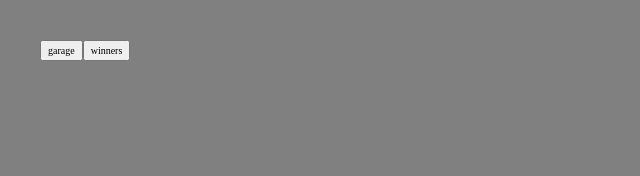
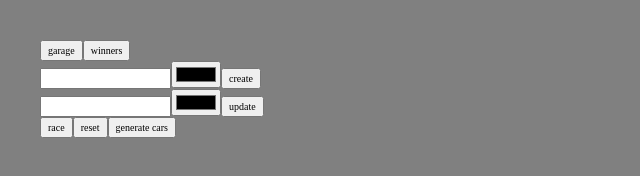
Before and after one commit to Luferov1/JS-RS-stage1, a website built with webpack: page async-race/src/index.html in a window 1280 px wide. Shown: the whole page, without its empty margins (0-640 px from the left). Built offline with nearby package versions, Linux system fonts and the light colour scheme.

Commit message:
feat: add buttons container

```diff
--- a/async-race/src/app/abstract/enums/button-classNames-enum.ts
+++ b/async-race/src/app/abstract/enums/button-classNames-enum.ts
@@ -1,6 +1,7 @@
 enum ButtonClassNames {
   basic = 'button',
   big = 'button_big',
+  long = 'button-long',
   yellow = 'button_yellow',
   blue = 'button_blue',
   active = 'button_active',
--- /dev/null
+++ b/async-race/src/app/abstract/enums/button-text-enum.ts
@@ -0,0 +1,11 @@
+enum ButtonText {
+  create = 'create',
+  update = 'update',
+  race = 'race',
+  reset = 'reset',
+  generateCars = 'generate cars',
+  select = 'select',
+  remove = 'remove',
+}
+
+export default ButtonText;
--- /dev/null
+++ b/async-race/src/app/abstract/enums/garage-page-classNames-enum.ts
@@ -0,0 +1,7 @@
+enum GaragePageClassNames {
+  main = 'main',
+  formsContainer = 'forms-container',
+  buttonsContainer = 'buttons-container',
+}
+
+export default GaragePageClassNames;
--- a/async-race/src/app/app.scss
+++ b/async-race/src/app/app.scss
@@ -2,6 +2,7 @@
 
 .header {
   display: flex;
-  justify-content: space-around;
-  width: 300px;
+  justify-content: space-between;
+  width: 250px;
+  margin-bottom: 3vh;
 }
--- a/async-race/src/app/app.ts
+++ b/async-race/src/app/app.ts
@@ -2,6 +2,7 @@ import elementCreator from './abstract/functions/element-creator-func';
 import PageName from './abstract/enums/page-name-enum';
 import ButtonClassNames from './abstract/enums/button-classNames-enum';
 import TagNames from './abstract/enums/tag-names-enum';
+import GaragePage from './pages/garage/garage-page';
 import './app.scss';
 
 class App {
@@ -9,7 +10,7 @@ class App {
     activePage: PageName.garage,
   };
 
-  container: HTMLElement;
+  private container: HTMLElement;
 
   constructor() {
     this.container = document.body;
@@ -40,12 +41,21 @@ class App {
     return header;
   }
 
-  // private drawPage(page) {
-
-  // }
+  private drawPage() {
+    let page: HTMLElement;
+    if (App.params.activePage === PageName.garage) {
+      const garagePage = new GaragePage();
+      page = garagePage.render();
+    } else {
+      const garagePage = new GaragePage();
+      page = garagePage.render();
+    }
+    return page;
+  }
 
   run() {
     this.container.append(this.drawHeaderButtons());
+    this.container.append(this.drawPage());
   }
 }
 
--- a/async-race/src/app/pages/garage/components/inputs-Form/inputs-form.ts
+++ b/async-race/src/app/pages/garage/components/inputs-Form/inputs-form.ts
@@ -1,13 +1,13 @@
-import elementCreator from '@/app/abstract/functions/element-creator-func';
-import TagNames from '@/app/abstract/enums/tag-names-enum';
-import InputTypes from '@/app/abstract/enums/input-types-enum';
-import FormClassNames from '@/app/abstract/enums/form-classNames-enum';
-import ButtonClassNames from '@/app/abstract/enums/button-classNames-enum';
+import elementCreator from '../../../../abstract/functions/element-creator-func';
+import TagNames from '../../../../abstract/enums/tag-names-enum';
+import InputTypes from '../../../../abstract/enums/input-types-enum';
+import FormClassNames from '../../../../abstract/enums/form-classNames-enum';
+import ButtonClassNames from '../../../../abstract/enums/button-classNames-enum';
 import './inputs-form.scss';
 
 class InputsForm {
-  container: HTMLFormElement;
-  buttonText: string;
+  private container: HTMLFormElement;
+  private buttonText: string;
 
   constructor(buttonText: string) {
     this.container =
--- a/async-race/src/app/pages/garage/garage-page.scss
+++ b/async-race/src/app/pages/garage/garage-page.scss
@@ -0,0 +1,22 @@
+.buttons-container {
+  display: flex;
+  flex-wrap: wrap;
+  justify-content: space-between;
+  width: 350px;
+  height: 150px;
+
+  .forms-container {
+    display: flex;
+    flex-direction: column;
+    width: 100%;
+
+    .form_create, .form_update {
+      display: flex;
+      justify-content: space-between;
+
+      .form__text-input {
+        width: 50%;
+      }
+    }
+  }
+}
--- a/async-race/src/app/pages/garage/garage-page.ts
+++ b/async-race/src/app/pages/garage/garage-page.ts
@@ -1,21 +1,58 @@
-import elementCreator from '@/app/abstract/functions/element-creator-func';
-import TagNames from '@/app/abstract/enums/tag-names-enum';
+import elementCreator from '../../abstract/functions/element-creator-func';
+import TagNames from '../../abstract/enums/tag-names-enum';
+import InputsForm from './components/inputs-Form/inputs-form';
+import GaragePageClassNames from '../../abstract/enums/garage-page-classNames-enum';
+import ButtonClassNames from '../../abstract/enums/button-classNames-enum';
+import ButtonText from '../../abstract/enums/button-text-enum';
+
 import './garage-page.scss';
 
 class GaragePage {
   static params = {};
 
-  container: HTMLElement;
+  private container: HTMLElement;
 
   constructor() {
-    this.container = elementCreator(TagNames.main, ['main']);
+    this.container = elementCreator(TagNames.main, [GaragePageClassNames.main]);
   }
 
-  private createInputsContainer() {
-    return;
+  private createFormsContainer() {
+    const div = elementCreator(TagNames.div, [GaragePageClassNames.formsContainer]);
+    const form1 = new InputsForm(ButtonText.create);
+    const form2 = new InputsForm(ButtonText.update);
+    div.append(form1.render());
+    div.append(form2.render());
+    return div;
+  }
+
+  private createButtons() {
+    const raceButton = elementCreator(
+      TagNames.button,
+      [ButtonClassNames.basic, ButtonClassNames.yellow],
+      ButtonText.race
+    );
+    const resetButton = elementCreator(
+      TagNames.button,
+      [ButtonClassNames.basic, ButtonClassNames.yellow],
+      ButtonText.reset
+    );
+    const generateCarsButton = elementCreator(
+      TagNames.button,
+      [ButtonClassNames.basic, ButtonClassNames.blue, ButtonClassNames.long],
+      ButtonText.generateCars
+    );
+    return [raceButton, resetButton, generateCarsButton];
+  }
+
+  private createButtonsContainer() {
+    const div = elementCreator(TagNames.div, [GaragePageClassNames.buttonsContainer]);
+    div.append(this.createFormsContainer());
+    this.createButtons().forEach((button) => div.append(button));
+    return div;
   }
 
   render() {
+    this.container.append(this.createButtonsContainer());
     return this.container;
   }
 }
--- a/async-race/src/sass/basic.scss
+++ b/async-race/src/sass/basic.scss
@@ -31,6 +31,10 @@ body {
   font-size: 2rem;
 }
 
+.button-long {
+  width: 160px;
+}
+
 .button_yellow {
   background-color: $yellow-color;
   color: $blue-color;
```
